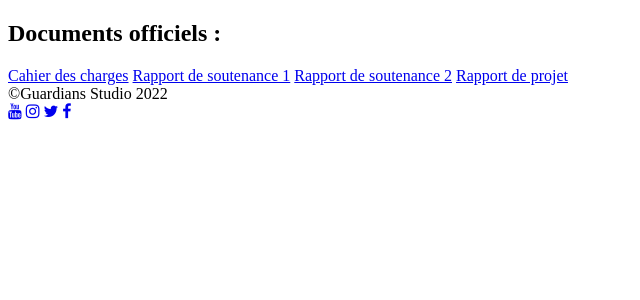
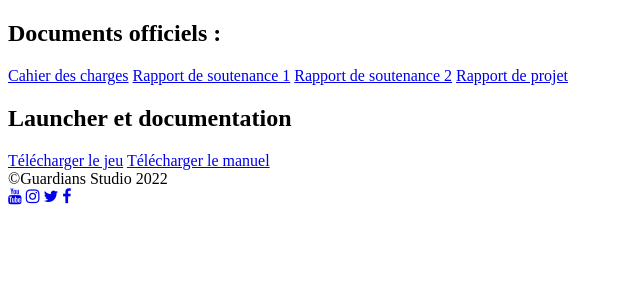
Before and after one commit to Guardians-Studio/WebSite, a PHP site: page /download.php in a window 1280 px wide. Shown: the part 198-498 px from the top of the page, without its empty margins (0-640 px from the left). Run offline with PHP 8.4, Linux system fonts and the light colour scheme.

Commit message:
download page

```diff
--- a/php/download.php
+++ b/php/download.php
@@ -20,7 +20,11 @@
         </section>
 
         <section id="launcher-link-section">
+            <h1>Launcher et documentation</h1>
 
+            <a href="../downloads/launcher.exe" class="download-link" download>Télécharger le jeu</a>
+
+            <a href="../downloads/manual.pdf" class="download-link" download>Télécharger le manuel</a>
         </section>
 
         <?php include("footer.php"); ?>
```
